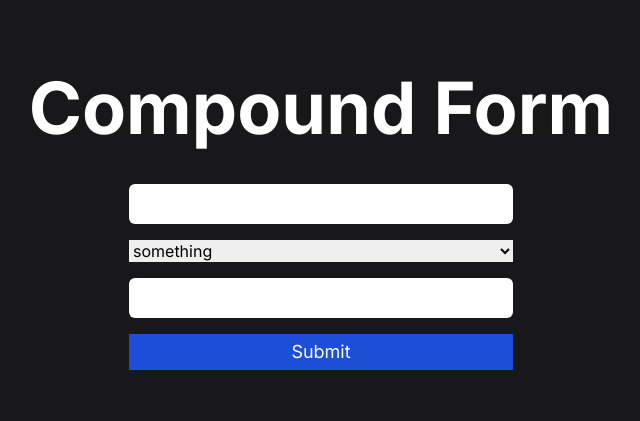
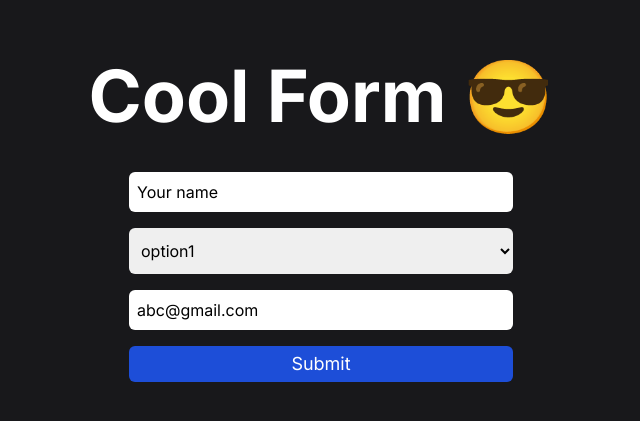
Before and after one commit to sacarvy/Form-UI-Pattern, a Next.js app: page / in a window 1280 px wide. Shown: the part 179-600 px from the top of the page, without its empty margins (319-959 px from the left). Built offline with nearby package versions, Linux system fonts and the light colour scheme.

Commit message:
error handling and validation completed

```diff
--- a/app/page.tsx
+++ b/app/page.tsx
@@ -1,149 +1,66 @@
 "use client";
-import Input from "@/components/ui/Input";
+import Form from "@/components/Form";
 import { Form as FormTypes } from "@/types";
-import {
-  Controller,
-  FormProvider,
-  UseFormReturn,
-  useForm,
-  FieldValues,
-  FieldPath,
-  ControllerProps,
-} from "react-hook-form";
+import { useState } from "react";
 
 const form: FormTypes = {
   fields: [
     {
       type: "text",
-      id: "some",
+      id: "username",
+      value: "Your name",
       label: "Which is your favourite colour?",
+      rules: {
+        required: "What you doing bro?",
+      },
     },
     {
       type: "select",
       id: "some2",
       label: "example@gmail.com",
+      rules: {
+        required: "This field is required",
+      },
       options: [
         {
-          id: "Something",
-          label: "something",
+          id: "option1",
+          label: "option1",
+        },
+        {
+          id: "option2",
+          label: "option2",
+        },
+        {
+          id: "option3",
+          label: "option3",
+        },
+        {
+          id: "option4",
+          label: "option4",
         },
       ],
     },
     {
-      type: "text",
-      id: "some1",
+      type: "email",
+      value: "abc@gmail.com",
+      id: "companyEmail",
       label: "Which is your favourite colour?",
     },
   ],
 };
 
-function FormWrapper({ formData }: { formData: FormTypes }) {
-  const methods = useForm();
-  const onSubmit = (data: unknown) => console.log(data);
-
-  return (
-    <>
-      <FormProvider {...methods}>
-        <Form methods={methods} onSubmit={onSubmit} formData={formData} />
-      </FormProvider>
-    </>
-  );
-}
-
-const FormField = <
-  TFieldValues extends FieldValues = FieldValues,
-  TName extends FieldPath<TFieldValues> = FieldPath<TFieldValues>
->({
-  ...props
-}: ControllerProps<TFieldValues>) => {
-  return <Controller {...props} />;
-};
-
-function Form({
-  methods,
-  onSubmit,
-  formData,
-}: {
-  methods: UseFormReturn;
-  onSubmit: (data: unknown) => void;
-  formData: FormTypes;
-}) {
-  return (
-    <>
-      <form
-        onSubmit={methods.handleSubmit(onSubmit)}
-        className="flex flex-col gap-4"
-      >
-        {formData.fields.map((fieldData) => {
-          switch (fieldData.type) {
-            case "text":
-              return (
-                <FormField
-                  key={fieldData.id}
-                  control={methods.control}
-                  name={fieldData.id}
-                  render={({ field }) => {
-                    return (
-                      <Input
-                        type="text"
-                        id={fieldData.id}
-                        name={field.name}
-                        onChange={field.onChange}
-                        onBlur={field.onBlur}
-                        value={field.value}
-                        ref={field.ref}
-                      />
-                    );
-                  }}
-                />
-              );
-            case "email":
-              return (
-                <FormField
-                  key={fieldData.id}
-                  control={methods.control}
-                  name={fieldData.id}
-                  render={({ field }) => {
-                    return <Input type="email" {...field} />;
-                  }}
-                />
-              );
-            case "select":
-              if (!fieldData.options) {
-                throw Error("Provide options for select");
-              }
-              return (
-                <select key={fieldData.id}>
-                  {fieldData.options.map((option) => {
-                    return (
-                      <option key={option.id} value={option.label}>
-                        {option.label}
-                      </option>
-                    );
-                  })}
-                </select>
-              );
-            default:
-              return null;
-          }
-        })}
-
-        <button
-          type="submit"
-          className="text-lg bg-blue-700 text-white py-1 w-full"
-        >
-          Submit
-        </button>
-      </form>
-    </>
-  );
-}
-
 export default function Home() {
+  const [Data, setData] = useState("");
   return (
     <div className="h-screen transition flex justify-center items-center flex-col gap-10">
-      <h1 className="text-white text-7xl font-bold">Compound Form</h1>
-      <FormWrapper formData={form} />
+      <h1 className="text-white text-7xl font-bold">Cool Form 😎</h1>
+      <Form
+        formData={form}
+        onSubmit={(data) => {
+          setData(JSON.stringify(data as Object));
+        }}
+      />
+      {Data && <p className="text-lg text-white">{Data}</p>}
     </div>
   );
 }
--- /dev/null
+++ b/components/Form.tsx
@@ -0,0 +1,138 @@
+import { Form as FormTypes } from "@/types";
+import { FormProvider, UseFormReturn, useForm } from "react-hook-form";
+import Input from "./ui/Input";
+import generateDefaultValues from "@/utils/generateDefaultValues";
+import { FormErrors, FormField } from "./ui/FormComponents";
+import Select from "./ui/Select";
+
+export default function FormWrapper({
+  formData,
+  onSubmit,
+}: {
+  formData: FormTypes;
+  onSubmit: (data: unknown) => void;
+}) {
+  const methods = useForm({
+    defaultValues: generateDefaultValues(formData),
+  });
+
+  return (
+    <>
+      <FormProvider {...methods}>
+        <Form methods={methods} onSubmit={onSubmit} formData={formData} />
+      </FormProvider>
+    </>
+  );
+}
+
+function Form({
+  methods,
+  onSubmit,
+  formData,
+}: {
+  methods: UseFormReturn;
+  onSubmit: (data: unknown) => void;
+  formData: FormTypes;
+}) {
+  return (
+    <>
+      <form
+        noValidate
+        onSubmit={methods.handleSubmit(onSubmit)}
+        className="flex flex-col gap-4"
+      >
+        {formData.fields.map((fieldData) => {
+          switch (fieldData.type) {
+            case "text":
+              return (
+                <FormField
+                  key={fieldData.id}
+                  rules={fieldData.rules || {}}
+                  control={methods.control}
+                  name={fieldData.id}
+                  render={({ field }) => {
+                    return (
+                      <>
+                        <Input
+                          type="text"
+                          id={fieldData.id}
+                          name={field.name}
+                          onChange={field.onChange}
+                          onBlur={field.onBlur}
+                          value={field.value}
+                          ref={field.ref}
+                        />
+                        <FormErrors />
+                      </>
+                    );
+                  }}
+                />
+              );
+            case "email":
+              return (
+                <FormField
+                  key={fieldData.id}
+                  rules={
+                    fieldData.rules || {
+                      validate: {
+                        matchPattern: (v) =>
+                          /^\w+([.-]?\w+)*@\w+([.-]?\w+)*(\.\w{2,3})+$/.test(
+                            v
+                          ) || "Email address must be a valid address",
+                      },
+                    }
+                  }
+                  control={methods.control}
+                  name={fieldData.id}
+                  render={({ field }) => {
+                    return (
+                      <>
+                        <Input type="email" {...field} />
+                        <FormErrors />
+                      </>
+                    );
+                  }}
+                />
+              );
+            case "select":
+              if (!fieldData.options) {
+                throw Error("Provide options for select");
+              }
+              return (
+                <FormField
+                  key={fieldData.id}
+                  control={methods.control}
+                  name={fieldData.id}
+                  render={({ field }) => {
+                    return (
+                      <>
+                        <Select key={fieldData.id} {...field}>
+                          {fieldData.options!.map((option) => {
+                            return (
+                              <option key={option.id} value={option.label}>
+                                {option.label}
+                              </option>
+                            );
+                          })}
+                        </Select>
+                        <FormErrors />
+                      </>
+                    );
+                  }}
+                />
+              );
+            default:
+              return null;
+          }
+        })}
+
+        <button
+          type="submit"
+          className="text-lg bg-blue-700 text-white py-1 w-full rounded-md"
+        >
+          Submit
+        </button>
+      </form>
+    </>
+  );
+}
--- /dev/null
+++ b/components/ui/FormComponents.tsx
@@ -0,0 +1,70 @@
+import React from "react";
+import {
+  Controller,
+  ControllerProps,
+  FieldPath,
+  FieldValues,
+  useFormContext,
+} from "react-hook-form";
+
+type FormFieldContextValue<
+  TFieldValues extends FieldValues = FieldValues,
+  TName extends FieldPath<TFieldValues> = FieldPath<TFieldValues>
+> = {
+  name: TName;
+};
+
+const FormFieldContext = React.createContext<FormFieldContextValue>(
+  {} as FormFieldContextValue
+);
+
+const useFormField = () => {
+  const fieldContext = React.useContext(FormFieldContext);
+  const { getFieldState, formState } = useFormContext();
+
+  const fieldState = getFieldState(fieldContext.name, formState);
+
+  if (!fieldContext) {
+    throw new Error("useFormField should be used within <FormField>");
+  }
+
+  return {
+    name: fieldContext.name,
+    ...fieldState,
+  };
+};
+
+const FormField = <
+  TFieldValues extends FieldValues = FieldValues,
+  TName extends FieldPath<TFieldValues> = FieldPath<TFieldValues>
+>({
+  ...props
+}: ControllerProps<TFieldValues>) => {
+  return (
+    <FormFieldContext.Provider value={{ name: props.name }}>
+      <Controller {...props} />
+    </FormFieldContext.Provider>
+  );
+};
+
+const FormErrors = React.forwardRef<
+  HTMLParagraphElement,
+  React.HTMLAttributes<HTMLParagraphElement>
+>(({ ...props }, ref) => {
+  const { error } = useFormField();
+  const msg = error ? String(error?.message) : null;
+
+    if (!msg) {
+        return null;
+    }
+
+  return (
+    <p className="text-red-500" ref={ref} {...props}>
+      {msg}
+    </p>
+  );
+});
+
+FormErrors.displayName = "FromErrors";
+
+export { FormField, FormErrors };
--- a/components/ui/Input.tsx
+++ b/components/ui/Input.tsx
@@ -1,5 +1,4 @@
 import React from "react";
-import { FieldValues, UseFormRegister } from "react-hook-form";
 
 interface InputProps extends React.InputHTMLAttributes<HTMLInputElement> {
   icons?: string;
@@ -12,6 +11,7 @@ export default React.forwardRef<HTMLInputElement, InputProps>(function Input(
   return (
     <>
       <input
+        autoComplete="off"
         id={id}
         className={`w-96 py-2 px-2 rounded-md ${className}`}
         ref={ref}
--- /dev/null
+++ b/components/ui/Select.tsx
@@ -0,0 +1,16 @@
+import React from 'react';
+
+interface SelectProp extends React.HTMLAttributes<HTMLSelectElement> {
+    children: React.ReactNode
+}
+
+export default React.forwardRef<HTMLSelectElement, SelectProp>(function Select({children, ...props}, ref) {
+
+    return (
+        <>
+            <select name="" id="" {...props} ref={ref} className='p-2 py-3 rounded-md'>
+                {children}
+            </select>
+        </>
+    )
+});
--- /dev/null
+++ b/utils/generateDefaultValues.ts
@@ -0,0 +1,20 @@
+import { Form } from "@/types";
+
+type TDefaultValue = {
+  [key: string]: string;
+};
+
+export default function generateDefaultValues(form: Form) {
+  let defaultValues: TDefaultValue = {} as TDefaultValue;
+
+  for (let i = 0; i < form.fields.length; i++) {
+    if (form.fields[i].type == "select") {
+      defaultValues[form.fields[i].id] = form.fields[i].options![0].label;
+    } else {
+
+      defaultValues[form.fields[i].id] = form.fields[i].value || "";
+    }
+  }
+
+  return defaultValues;
+}
```
Also changed, not shown: types/index.ts (+7 -1 lines).
